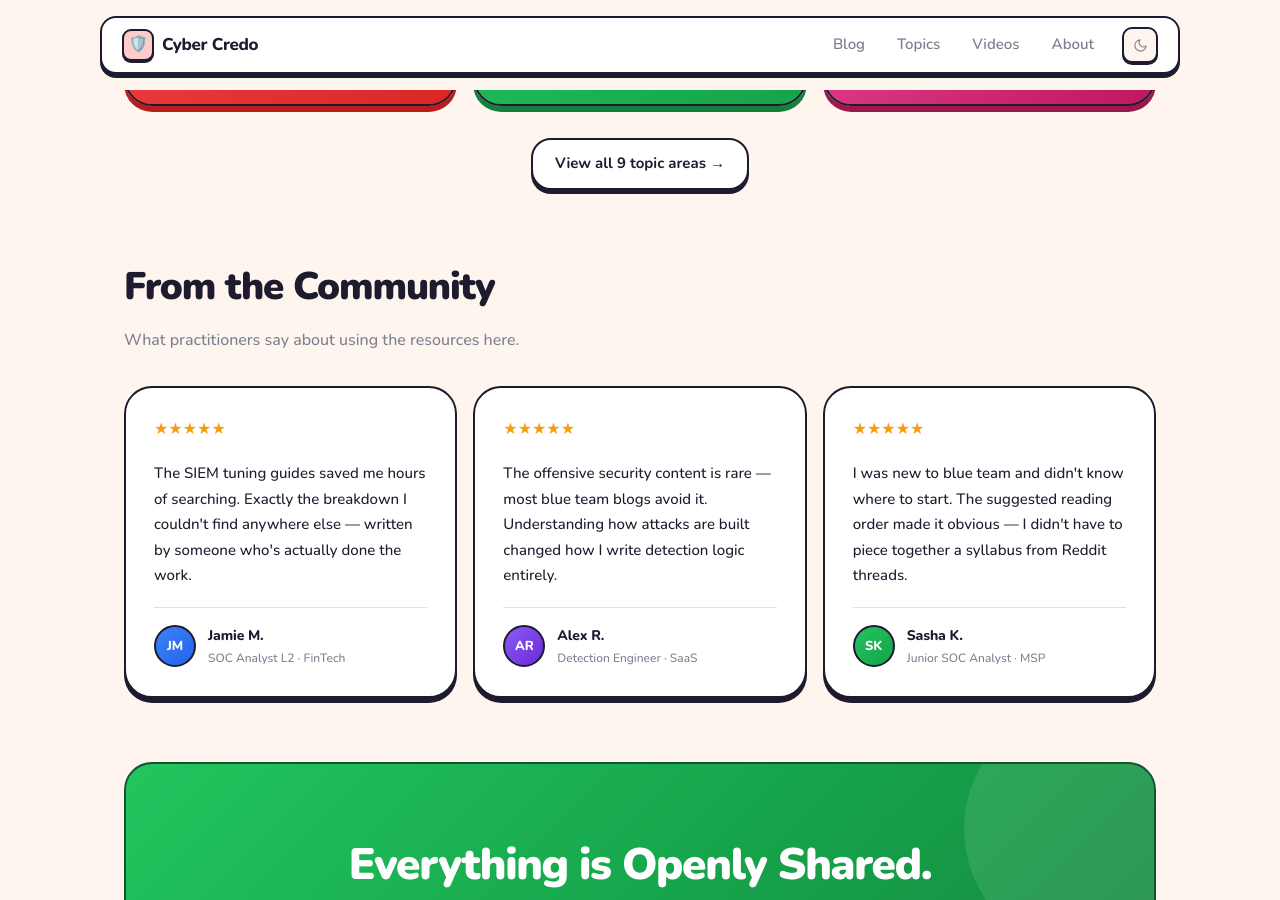
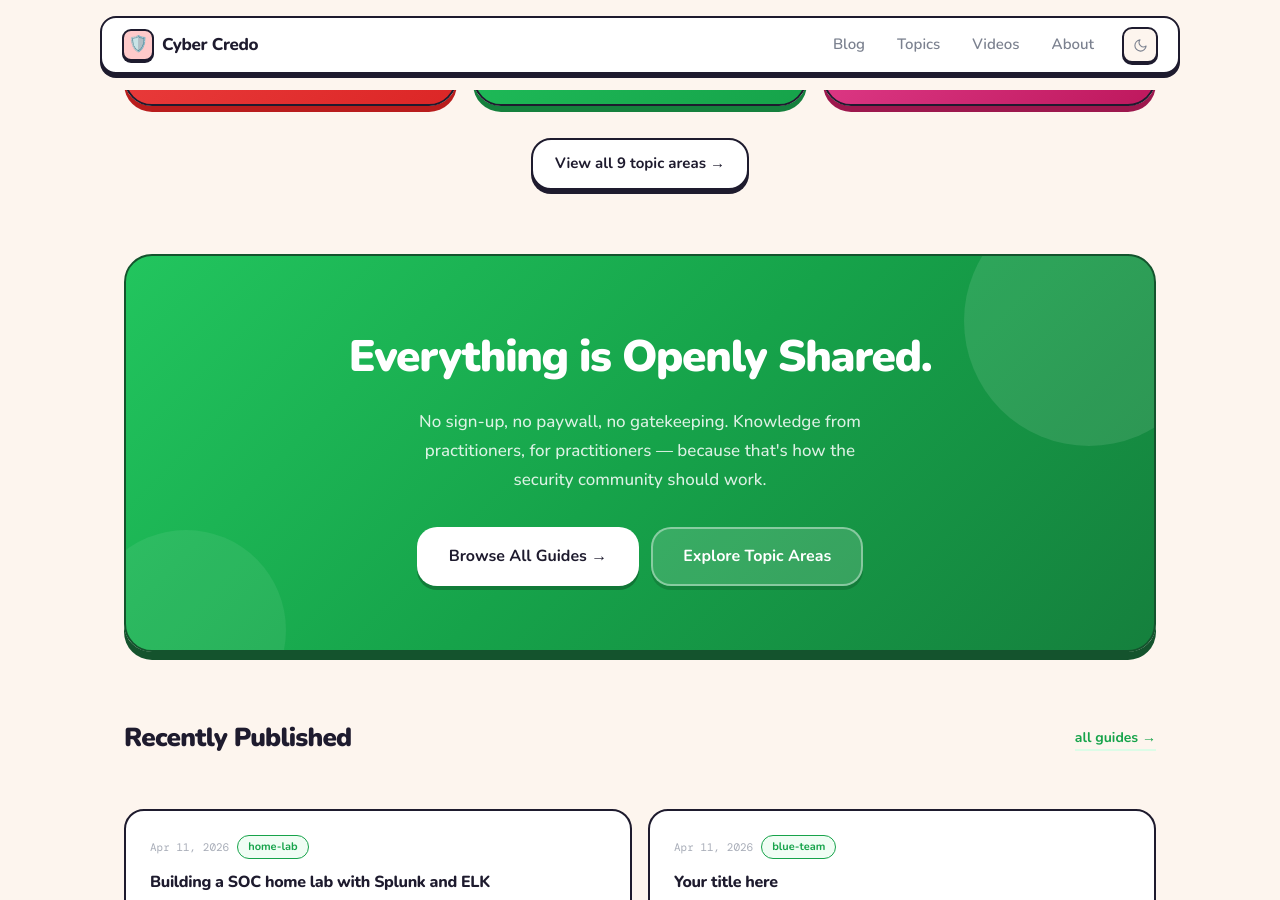
Before and after one commit to shreeprasaath/cyber-credo, a Jekyll site: the page built from index.html, in a window 1280 px wide and 900 px high, scrolled down 1973 px. Built offline with Jekyll 4.4.1, drawn with Linux system fonts in a browser that asks for light colours; some web fonts are replaced.

Commit message:
Remove testimonials section from homepage

```diff
--- a/index.html
+++ b/index.html
@@ -204,47 +204,6 @@ title: Home
     </div>
   </section>
 
-  <!-- ═══════════════ TESTIMONIALS ═══════════════ -->
-  <section class="testimonials-section">
-    <h2>From the Community</h2>
-    <p>What practitioners say about using the resources here.</p>
-    <div class="testimonials-grid">
-      <div class="testimonial-card">
-        <div class="testimonial-stars">★★★★★</div>
-        <p class="testimonial-quote">The SIEM tuning guides saved me hours of searching. Exactly the breakdown I couldn't find anywhere else — written by someone who's actually done the work.</p>
-        <div class="testimonial-author">
-          <div class="testimonial-avatar testimonial-avatar--blue">JM</div>
-          <div>
-            <div class="testimonial-name">Jamie M.</div>
-            <div class="testimonial-role">SOC Analyst L2 · FinTech</div>
-          </div>
-        </div>
-      </div>
-      <div class="testimonial-card">
-        <div class="testimonial-stars">★★★★★</div>
-        <p class="testimonial-quote">The offensive security content is rare — most blue team blogs avoid it. Understanding how attacks are built changed how I write detection logic entirely.</p>
-        <div class="testimonial-author">
-          <div class="testimonial-avatar testimonial-avatar--purple">AR</div>
-          <div>
-            <div class="testimonial-name">Alex R.</div>
-            <div class="testimonial-role">Detection Engineer · SaaS</div>
-          </div>
-        </div>
-      </div>
-      <div class="testimonial-card">
-        <div class="testimonial-stars">★★★★★</div>
-        <p class="testimonial-quote">I was new to blue team and didn't know where to start. The suggested reading order made it obvious — I didn't have to piece together a syllabus from Reddit threads.</p>
-        <div class="testimonial-author">
-          <div class="testimonial-avatar testimonial-avatar--green">SK</div>
-          <div>
-            <div class="testimonial-name">Sasha K.</div>
-            <div class="testimonial-role">Junior SOC Analyst · MSP</div>
-          </div>
-        </div>
-      </div>
-    </div>
-  </section>
-
   <!-- ═══════════════ CTA ═══════════════ -->
   <section class="cta-section">
     <h2>Everything is Openly Shared.</h2>
```
